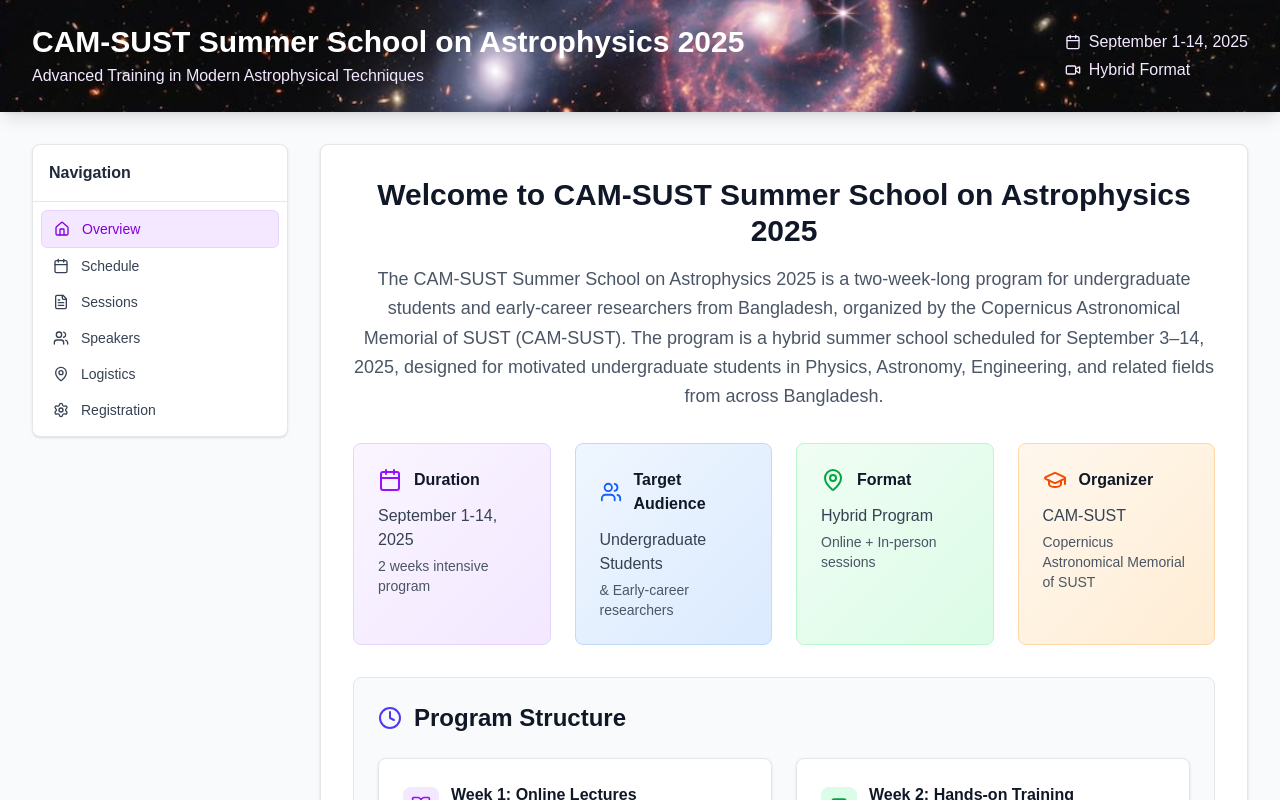
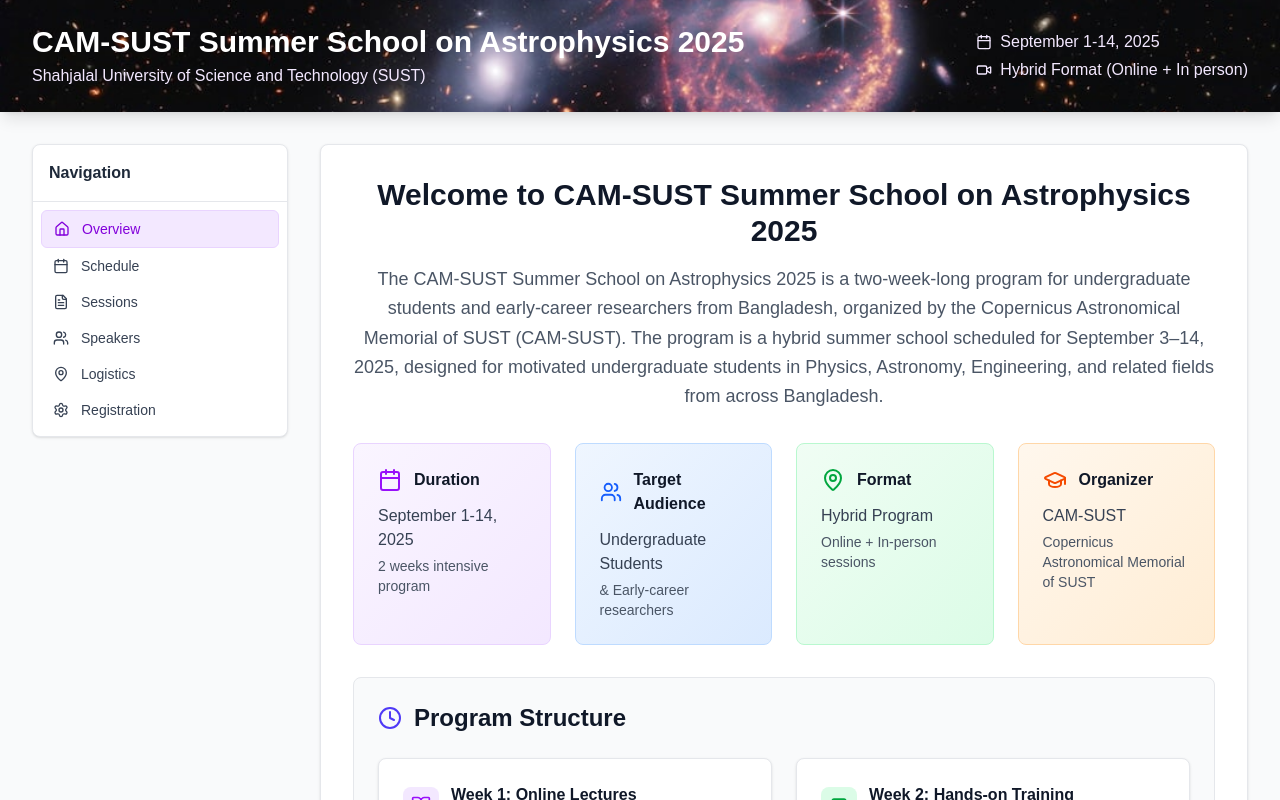
Before and after one commit to heronet/summerschool, a Next.js app: page / in a window 1280 px wide. Shown: the top 800 px of the page. Built offline with nearby package versions, Linux system fonts and the light colour scheme.

Commit message:
feat: update header content for clarity and consistency

```diff
--- a/src/sections/header.tsx
+++ b/src/sections/header.tsx
@@ -30,9 +30,8 @@
                 </span>
               </h1>
               <p className="text-purple-100 mt-1 text-xs sm:text-sm lg:text-base">
-                <span className="sm:hidden">Astrophysics Training</span>
                 <span className="hidden sm:inline">
-                  Advanced Training in Modern Astrophysical Techniques
+                  Shahjalal University of Science and Technology (SUST)
                 </span>
               </p>
             </div>
@@ -45,7 +44,9 @@
             </div>
             <div className="flex items-center text-purple-100">
               <Video className="w-4 h-4 mr-2" />
-              <span className="text-sm lg:text-base">Hybrid Format</span>
+              <span className="text-sm lg:text-base">
+                Hybrid Format (Online + In person)
+              </span>
             </div>
           </div>
         </div>
```
